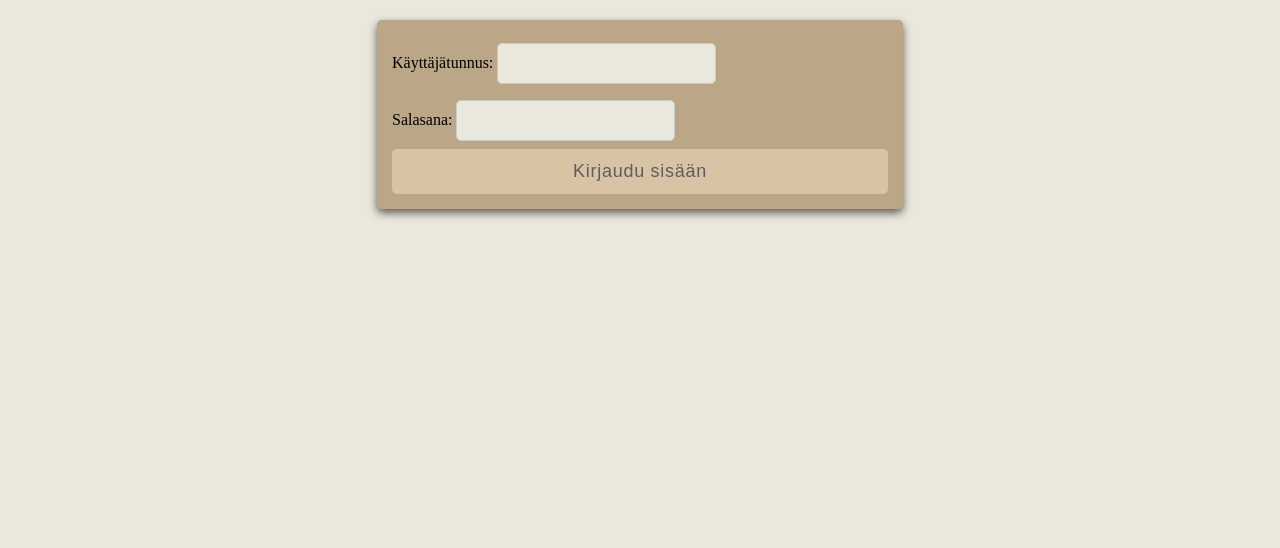
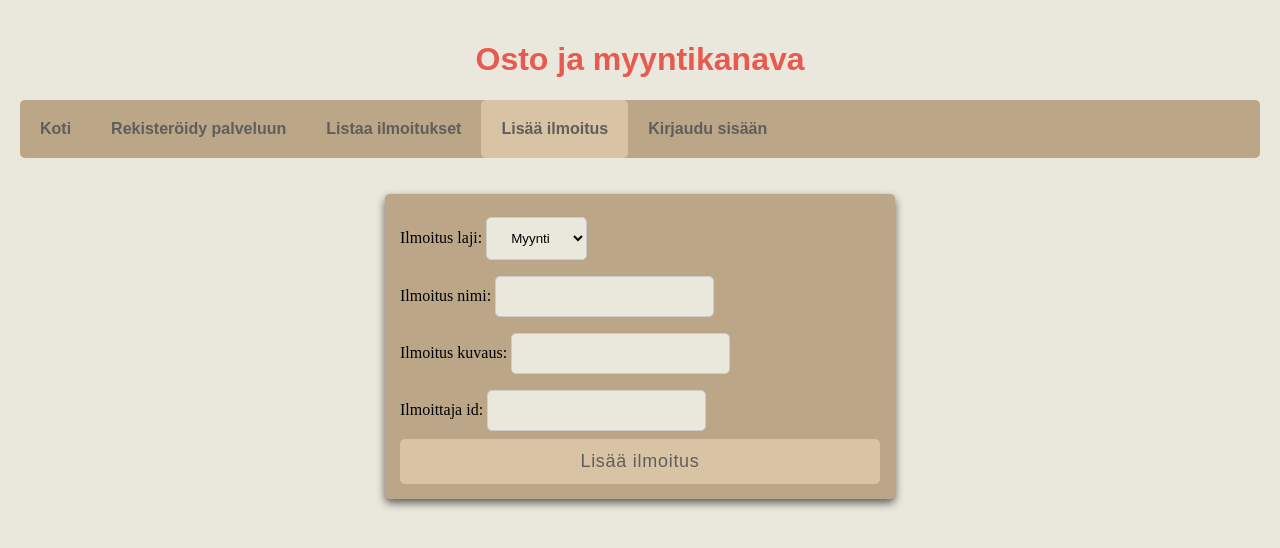
Before and after one commit to tjaariveria/ostojamyynti, a React (Create React App) app in the folder ostojamyyntitest/client/: page /lisaa in a window 1280 px wide. Shown: the top 548 px of the page. Built offline with nearby package versions, Linux system fonts and the light colour scheme.

Commit message:
Loign continues

```diff
--- /dev/null
+++ b/ostojamyyntitest/client/src/Kirjaudu.js
@@ -0,0 +1,12 @@
+import React from "react";
+import KirjautuminenForm from "./components/KirjautuminenForm"
+
+const Kirjaudu = ({Login}) => {
+    return (
+
+        <KirjautuminenForm Login={Login} />
+
+    );
+}
+
+export default Kirjaudu;
--- a/ostojamyyntitest/client/src/Main.js
+++ b/ostojamyyntitest/client/src/Main.js
@@ -4,7 +4,7 @@ import Koti from "./Koti";
 import Listaa from "./Listaa";
 import Lisaa from "./Lisaa";
 import Rekisteroidu from "./Rekisteroidu";
-import Kirjautuminen from "./Kirjautuminen";
+import Kirjaudu from "./Kirjaudu";
 // import Login from "./Login";
 // import LoginForm from './components/LoginForm';
 
@@ -17,15 +17,12 @@ const Main = () => {
 
   const [user, setUser] = useState({ tunnus: "" });
 
-  const Login = details => {
-    console.log(details.kayttaja_tunnus)
-    if (details.kayttaja_tunnus === adminUser.tunnus && details.kayttaja_salasana === adminUser.password) {
-      console.log("logged in");
+  const Login = kayttaja => {
+    console.log("henlo" + kayttaja)
+    if (kayttaja.kayttaja_tunnus === adminUser.tunnus && kayttaja.kayttaja_salasana === adminUser.password) {
       setUser({
-        tunnus: details.kayttaja_tunnus,
+        tunnus: kayttaja.kayttaja_tunnus,
       });
-    } else {
-      console.log("Details no match");
     }
   }
 
@@ -55,9 +52,6 @@ const Main = () => {
         <li>
           <NavLink to="/lisaa">Lisää ilmoitus</NavLink>
         </li>
-        <li className="kirjautuminen">
-        <NavLink to="/kirjautuminen">Kirjaudu sisään</NavLink>
-        </li>
         <div className="loginInfo"><span>Kirjautuneena {user.name} </span><span><button className="logout" onClick={Logout}>Logout</button></span></div>
       </ul>
 
@@ -66,11 +60,41 @@ const Main = () => {
         <Route path="/rekisteroidu" component={Rekisteroidu} />
         <Route path="/listaa" component={Listaa} />
         <Route path="/lisaa" component={Lisaa} />
-        <Route path="/kirjautuminen" component={Kirjautuminen} />
       </div>
     </BrowserRouter>
       ) :(
-        <Kirjautuminen Login={Login} />
+      <BrowserRouter>
+        <div className="mainTitle">
+          <h1>Osto ja myyntikanava</h1>
+        </div>
+
+        <ul className="header">
+          <li>
+            <NavLink exact to="/">Koti</NavLink>
+          </li>
+          <li>
+            <NavLink to="/rekisteroidu">Rekisteröidy palveluun</NavLink>
+          </li>
+          <li>
+            <NavLink to="/listaa">Listaa ilmoitukset</NavLink>
+          </li>
+          <li>
+            <NavLink to="/lisaa">Lisää ilmoitus</NavLink>
+          </li>
+          <li className="kirjautuminen">
+          <NavLink to="/kirjautuminen">Kirjaudu sisään</NavLink>
+          </li>
+        </ul>
+
+        <div className="content">
+          <Route exact path="/" component={Koti} />
+          <Route path="/rekisteroidu" component={Rekisteroidu} />
+          <Route path="/listaa" component={Listaa} />
+          <Route path="/lisaa" component={Lisaa} />
+          <Route path="/kirjautuminen" component={Kirjaudu} />
+        </div>
+      </BrowserRouter>
+
       )}
     </div>
   );
--- a/ostojamyyntitest/client/src/Kirjautuminen.js
+++ b/ostojamyyntitest/client/src/components/KirjautuminenForm.js
@@ -1,5 +1,5 @@
 import React, { useState } from "react";
-import DataService from "./services/Services";
+// import DataService from "./services/Services";
 
 const Kirjautuminen = ({Login}) => {
   const initialKayttajaState = {
@@ -9,16 +9,13 @@ const Kirjautuminen = ({Login}) => {
   };
 
   const [kayttaja, setKayttaja] = useState(initialKayttajaState);
-  const [canLogin, setCanLogin] = useState(false);
 
   const handleInputChange = (event) => {
     event.preventDefault();
+    const { name, value } = event.target;
+    setKayttaja({ ...kayttaja, [name]: value });
     Login(kayttaja);
   };
-
-  const kirjauduSisaan = () => {
-
-  }
 
   return (
     <div className="form">
@@ -33,7 +30,6 @@ const Kirjautuminen = ({Login}) => {
           onChange={handleInputChange}
           name="kayttaja_tunnus"
         />
-        {/* <span>{!canSubmit ? "username already in use!" : ""}</span> */}
       </div>
 
       <div className="form-group">
```
Also changed, not shown: 1 other file (tests, documents, lock files or other folders).
